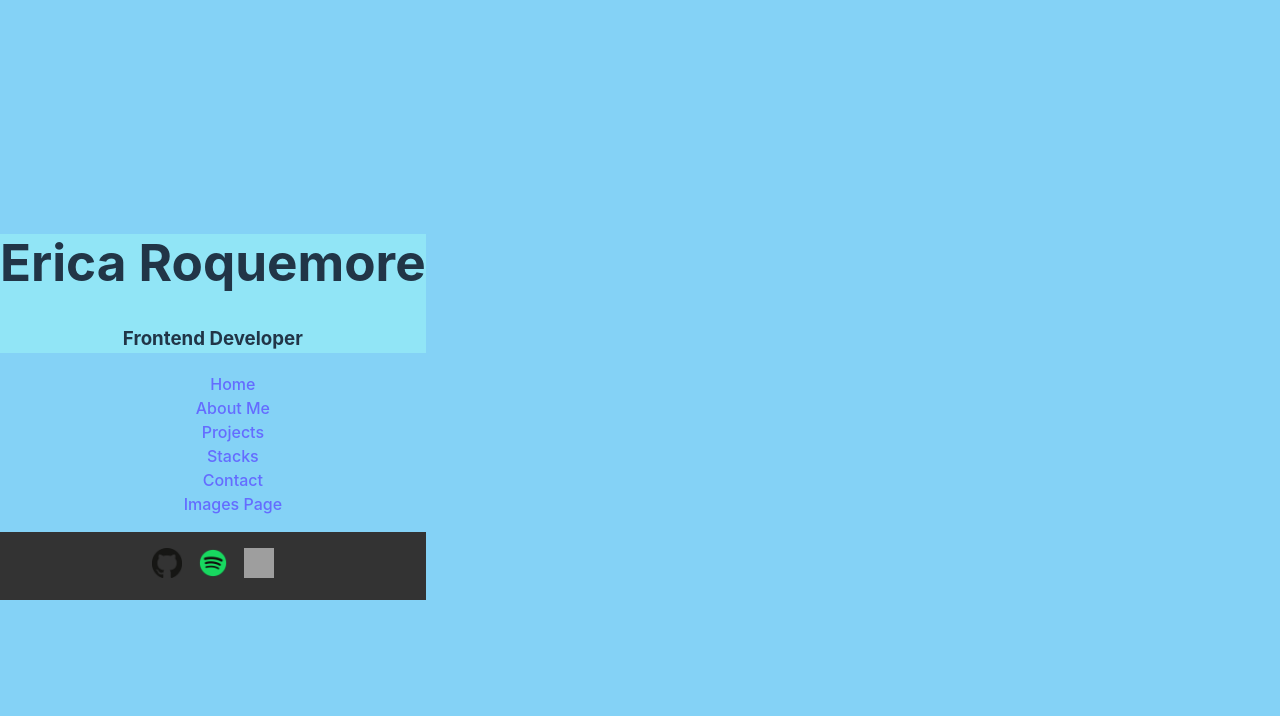
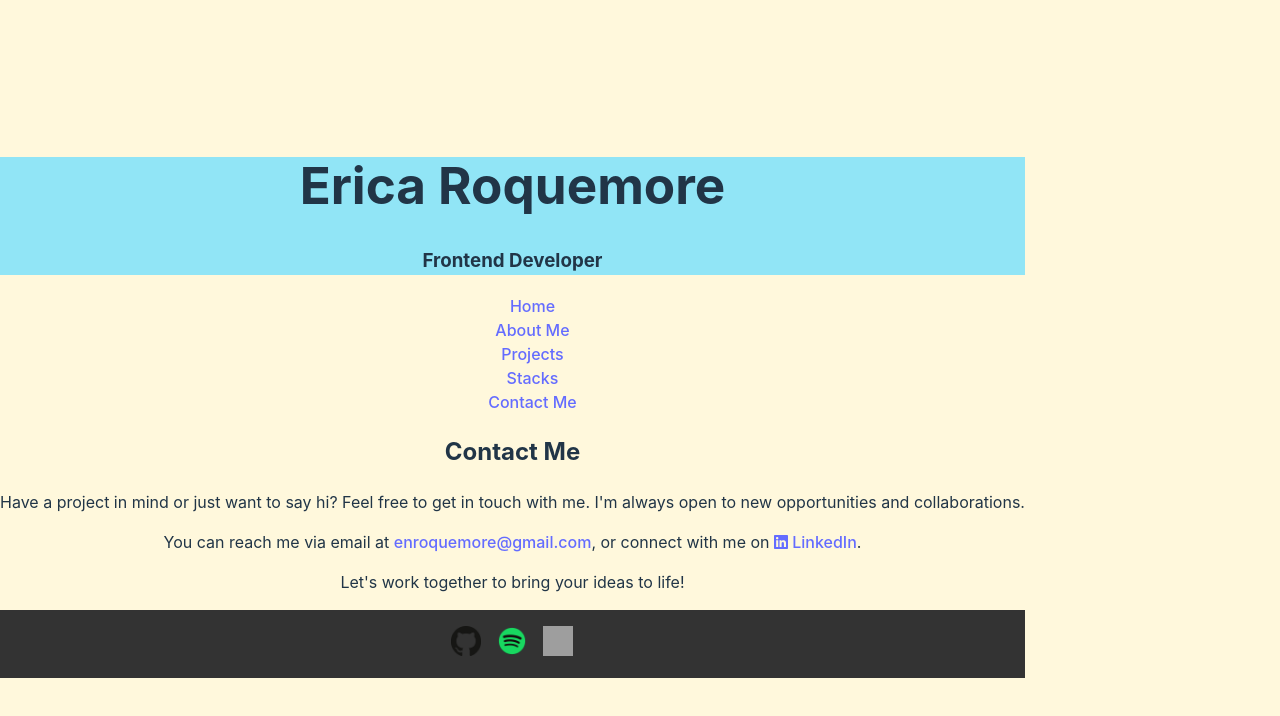
Before and after one commit to ricapi96/portfolio_23, a React (Vite) app: page /contact in a window 1280 px wide. Shown: the top 716 px of the page. Built offline with nearby package versions, Linux system fonts and the light colour scheme; grey boxes are pictures that could not be loaded.

Commit message:
contact page working

```diff
--- a/src/App.jsx
+++ b/src/App.jsx
@@ -6,9 +6,9 @@ import Navbar from './components/Navbar';
 import AboutMe from './components/AboutMe';
 import ProjectCard from './components/ProjectCard';
 import Stacks from './components/Stacks';
-import Contact from './components/Contact';
+// import Contact from './components/Contact';
 import Footer from './components/Footer';
-import ImagesPage from './pages/ImagesPage';
+import ContactPage from './pages/ContactPage';
 import './App.css';
 
 function App() {
@@ -39,7 +39,7 @@ function App() {
         <main>
           {/* ... */}
           <Routes>
-          <Route path="/images" element={<ImagesPage />} />
+          <Route path="/contact" element={<ContactPage />} />
           </Routes>
         </main>
         <Footer />
--- a/src/components/Navbar.jsx
+++ b/src/components/Navbar.jsx
@@ -12,8 +12,8 @@ function Navbar() {
         <li><ScrollLink to="about" smooth={true} duration={500}>About Me</ScrollLink></li>
         <li><ScrollLink to="projects" smooth={true} duration={500}>Projects</ScrollLink></li>
         <li><ScrollLink to="stacks" smooth={true} duration={500}>Stacks</ScrollLink></li>
-        <li><ScrollLink to="contact" smooth={true} duration={500}>Contact</ScrollLink></li>
-        <li><RouterLink to="/images">Images Page</RouterLink></li>
+        {/* <li><ScrollLink to="contact" smooth={true} duration={500}>Contact</ScrollLink></li> */}
+        <li><RouterLink to="/contact">Contact Me</RouterLink></li>
       </ul>
     </nav>
   );
--- /dev/null
+++ b/src/pages/ContactPage.jsx
@@ -0,0 +1,26 @@
+// Contact.jsx
+import React from 'react';
+import { FontAwesomeIcon } from '@fortawesome/react-fontawesome';
+import { faLinkedin } from '@fortawesome/free-brands-svg-icons';
+// import './Contact.css';
+
+function ContactPage() {
+  return (
+    <section className="contact">
+      <h2 id='contact'>Contact Me</h2>
+      <p>
+        Have a project in mind or just want to say hi? Feel free to get in touch with me. I'm always open to new opportunities and collaborations.
+      </p>
+      <p>
+        You can reach me via email at <a href="enroquemore@gmail.com">enroquemore@gmail.com</a>, or connect with me on <a href="https://www.linkedin.com/in/yourusername" target="_blank" rel="noopener noreferrer">
+            <FontAwesomeIcon icon={faLinkedin} /> LinkedIn
+            </a>.</p>
+      <p>
+        Let's work together to bring your ideas to life!
+      </p>
+
+    </section>
+  );
+}
+
+export default ContactPage;
--- a/src/pages/ImagesPage.jsx
+++ /dev/null
@@ -1,12 +0,0 @@
-import React from 'react';
-
-function ImagesPage() {
-  return (
-    <div>
-      <h2>Images Page</h2>
-
-    </div>
-  );
-}
-
-export default ImagesPage;
```
